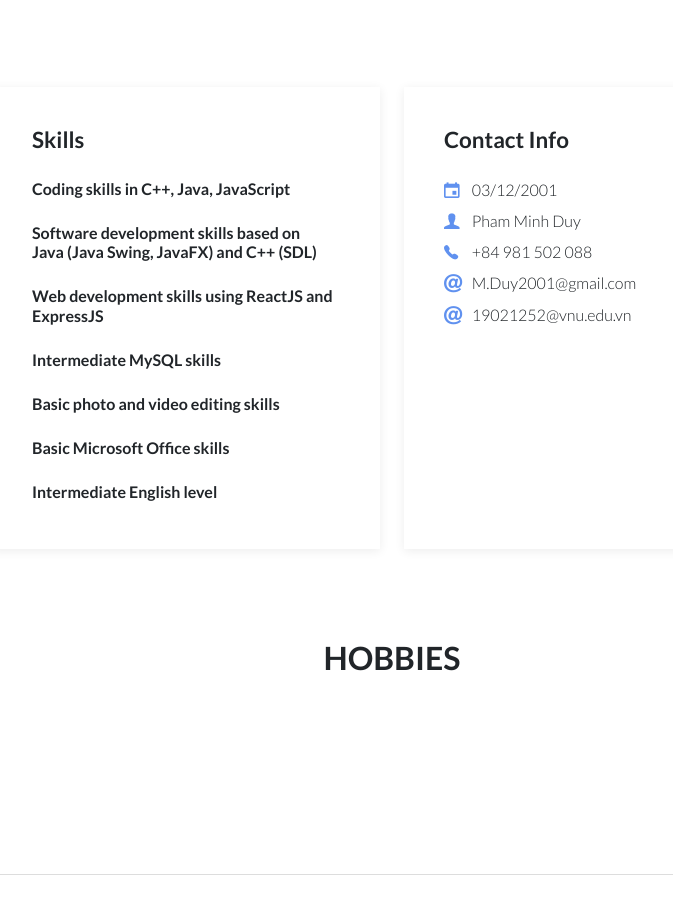
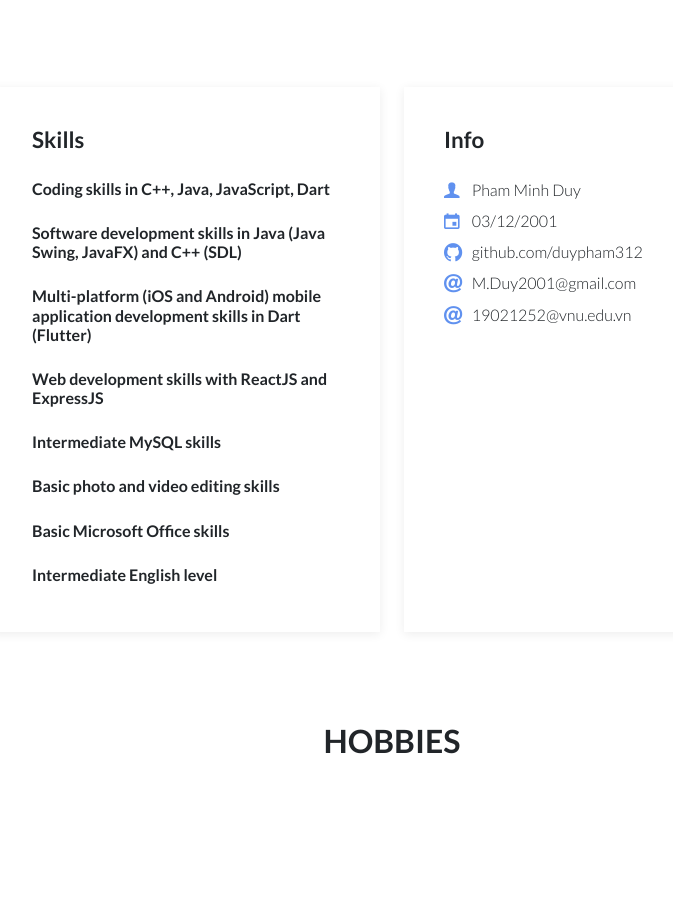
Before and after one commit to duypham312/cv, a React (Create React App) app: page / in a window 1280 px wide. Shown: the part 980-1894 px from the top of the page, without its empty margins (248-921 px from the left). Built offline with nearby package versions, Linux system fonts and the light colour scheme.

Commit message:
Optimized

```diff
--- a/src/components/CV.js
+++ b/src/components/CV.js
@@ -47,9 +47,10 @@ class CV extends Component {
                                     <div className="col-md-6">
                                         <div className="skills portfolio-info-card">
                                             <h2>Skills</h2>
-                                            <h3>Coding skills in C++, Java, JavaScript</h3>
-                                            <h3><strong>Software development skills based on Java</strong>&nbsp;(Java Swing, JavaFX)<strong>&nbsp;and C++ (SDL)</strong></h3>
-                                            <h3><strong>Web development skills using ReactJS and ExpressJS</strong></h3>
+                                            <h3>Coding skills in C++, Java, JavaScript, Dart</h3>
+                                            <h3><strong>Software development skills in Java</strong>&nbsp;(Java Swing, JavaFX)<strong>&nbsp;and C++ (SDL)</strong></h3>
+                                            <h3><strong>Multi-platform (iOS and Android) mobile application development skills in Dart (Flutter)</strong></h3>
+                                            <h3><strong>Web development skills with ReactJS and ExpressJS</strong></h3>
                                             <h3><strong>Intermediate MySQL skills</strong></h3>
                                             <h3><strong>Basic photo and video editing skills</strong></h3>
                                             <h3>Basic Microsoft Office skills</h3>
@@ -58,25 +59,25 @@ class CV extends Component {
                                     </div>
                                     <div className="col-md-6">
                                         <div className="contact-info portfolio-info-card">
-                                            <h2>Contact Info</h2>
+                                            <h2>Info</h2>
                                             <div className="row">
-                                                <div className="col-1"><i className="icon ion-android-calendar icon" /></div>
+                                                <div className="col-1"><i className="icon ion-person" /></div>
+                                                <div className="col-9"><span>Pham Minh Duy</span></div>
+                                            </div>
+                                            <div className="row">
+                                                <div className="col-1"><i className="icon ion-android-calendar" /></div>
                                                 <div className="col-9"><span>03/12/2001</span></div>
                                             </div>
                                             <div className="row">
-                                                <div className="col-1"><i className="icon ion-person icon" /></div>
-                                                <div className="col-9"><span>Pham Minh Duy</span></div>
+                                                <div className="col-1"><i className="icon ion-social-github" /></div>
+                                                <div className="col-9"><span>github.com/duypham312</span></div>
                                             </div>
                                             <div className="row">
-                                                <div className="col-1"><i className="icon ion-ios-telephone icon" /></div>
-                                                <div className="col-9"><span>+84 981 502 088&nbsp;</span></div>
-                                            </div>
-                                            <div className="row">
-                                                <div className="col-1"><i className="icon ion-at icon" /></div>
+                                                <div className="col-1"><i className="icon ion-at" /></div>
                                                 <div className="col-9"><span>M.Duy2001@gmail.com</span></div>
                                             </div>
                                             <div className="row">
-                                                <div className="col-1"><i className="icon ion-at icon" /></div>
+                                                <div className="col-1"><i className="icon ion-at" /></div>
                                                 <div className="col-9"><span>19021252@vnu.edu.vn</span></div>
                                             </div>
                                         </div>
```
